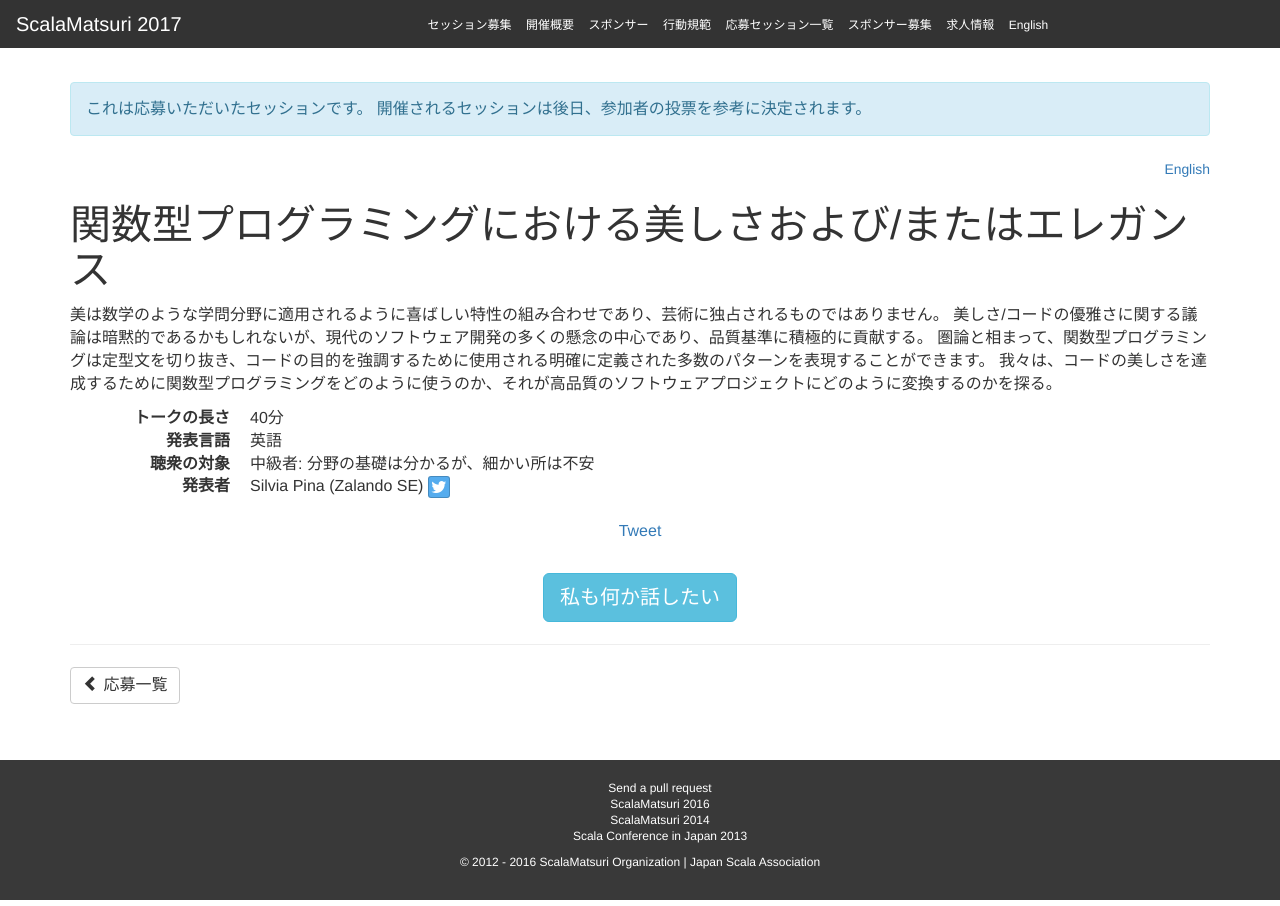
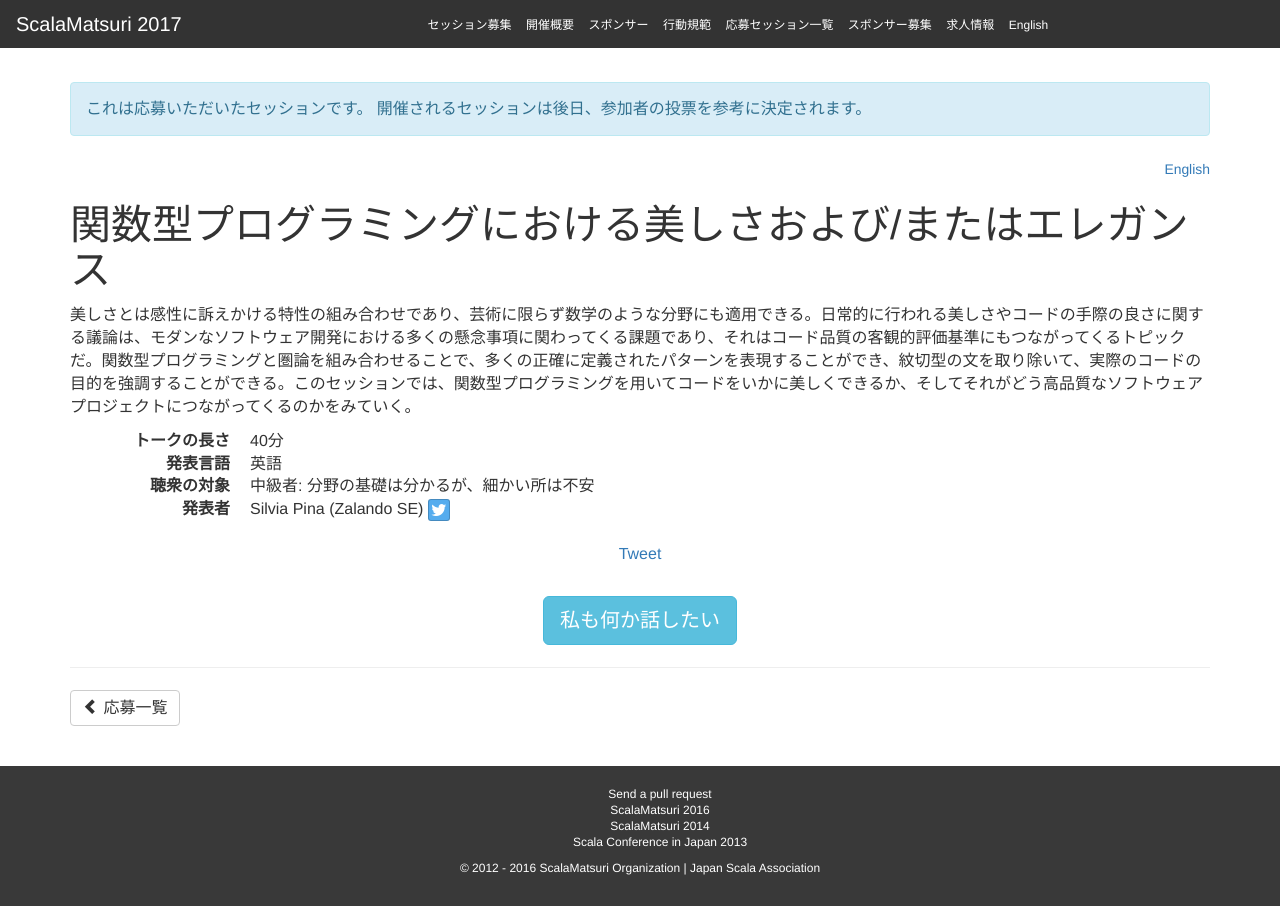
Before and after one commit to scalajp/2017.scalamatsuri.org, a Jekyll site: the page built from _candidates_ja/SilviaPina_1.md, in a window 1280 px wide. Built offline with Jekyll 4.4.1, drawn with Linux system fonts in a browser that asks for light colours; nearby versions of some CDN libraries; comment, search, counter and statistics services are not loaded.

Commit message:
#182 fixes translation of SilviaPina_1

```diff
--- a/_candidates_ja/SilviaPina_1.md
+++ b/_candidates_ja/SilviaPina_1.md
@@ -9,4 +9,4 @@ organization: Zalando SE
 tags:
   - Functional Programming
 ---
-美は数学のような学問分野に適用されるように喜ばしい特性の組み合わせであり、芸術に独占されるものではありません。 美しさ/コードの優雅さに関する議論は暗黙的であるかもしれないが、現代のソフトウェア開発の多くの懸念の中心であり、品質基準に積極的に貢献する。 圏論と相まって、関数型プログラミングは定型文を切り抜き、コードの目的を強調するために使用される明確に定義された多数のパターンを表現することができます。 我々は、コードの美しさを達成するために関数型プログラミングをどのように使うのか、それが高品質のソフトウェアプロジェクトにどのように変換するのかを探る。
+美しさとは感性に訴えかける特性の組み合わせであり、芸術に限らず数学のような分野にも適用できる。日常的に行われる美しさやコードの手際の良さに関する議論は、モダンなソフトウェア開発における多くの懸念事項に関わってくる課題であり、それはコード品質の客観的評価基準にもつながってくるトピックだ。関数型プログラミングと圏論を組み合わせることで、多くの正確に定義されたパターンを表現することができ、紋切型の文を取り除いて、実際のコードの目的を強調することができる。このセッションでは、関数型プログラミングを用いてコードをいかに美しくできるか、そしてそれがどう高品質なソフトウェアプロジェクトにつながってくるのかをみていく。
```
